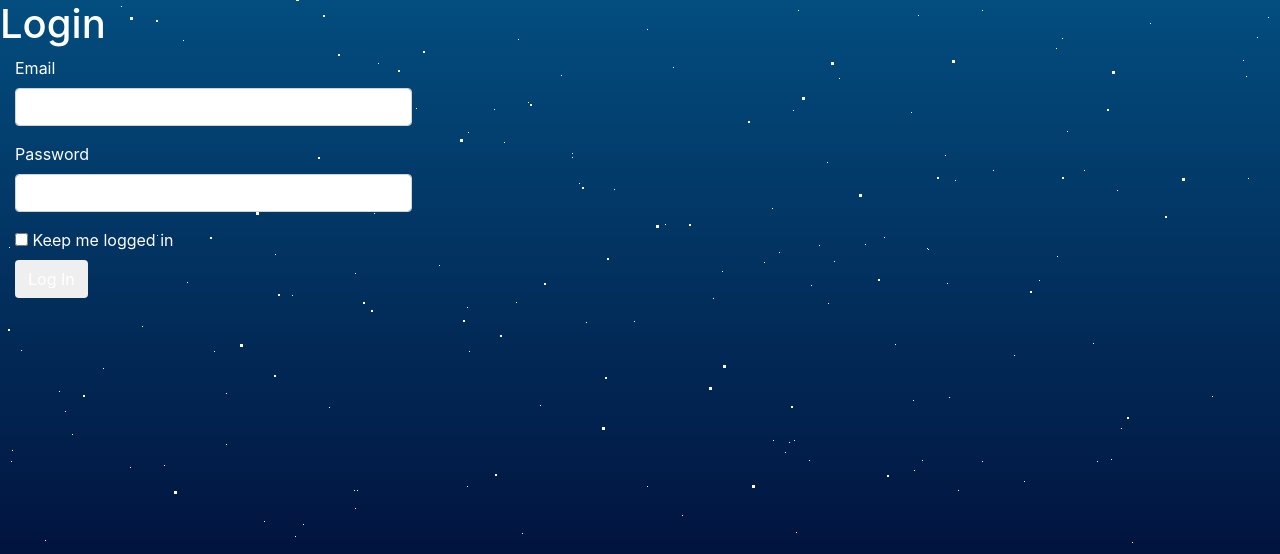
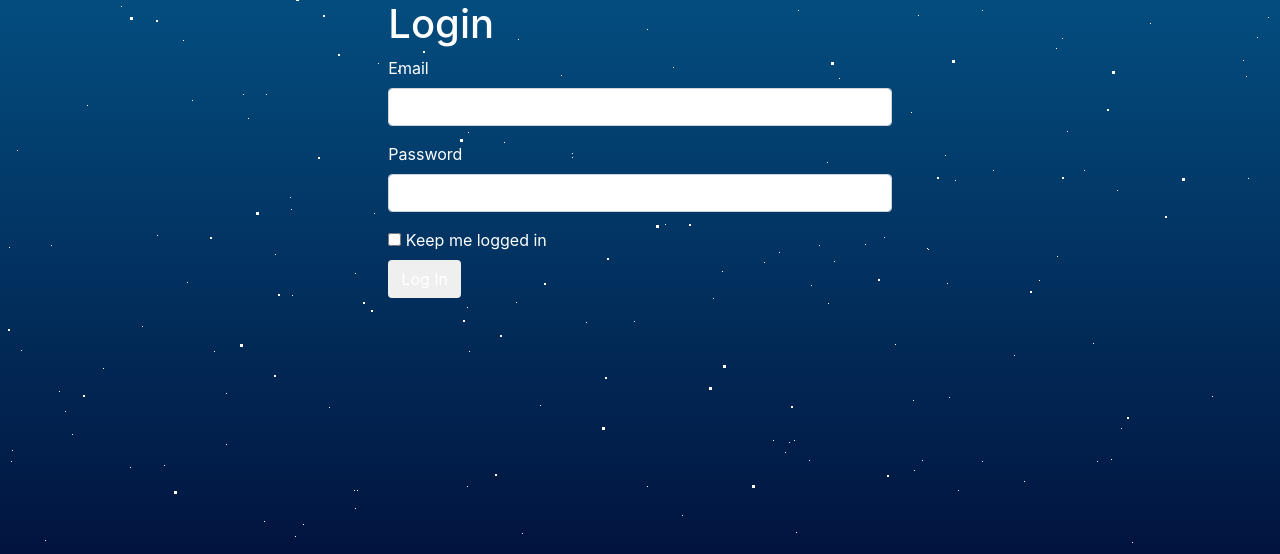
Before and after one commit to CsarChvz/Blog-App-Flask, a Flask app: page /auth/login in a window 1280 px wide. Shown: the part 62-616 px from the top of the page. Run offline with Flask 2, Linux system fonts and the light colour scheme; some libraries are stand-ins or nearby versions.

Commit message:
Se coloracon las propiedades de flex y se acomodo en el centro los formularios

```diff
--- a/app/templates/auth/login.html
+++ b/app/templates/auth/login.html
@@ -1,21 +1,29 @@
 {% extends "base.html" %}
 {% import "bootstrap/wtf.html" as wtf %}
 
-{% block title %} <title> Yaijh cx </title>{% endblock %}
-
+{% block title %} <title> Login </title>{% endblock %}
+{% block links %}
+<link rel="stylesheet" href="{{ url_for('static', filename='css/estilos.css') }}">
+{% endblock %}
 {% block styles %}
 <style>
     *{
         color: white;
     }
+
+    .contenedor-flex{
+    display: flex !important;
+    justify-content: space-evenly !important;
+    flex-wrap: wrap !important;
+    }
+
 </style>
 {% endblock %}
 {% block page_content %}
-
-    <div class="page-header">
+<div class="contenedor-flex">
+    <div class="col-md-5">
         <h1>Login</h1>
+        {{ wtf.quick_form(form) }}
     </div>
-        <div class="col-md-4">
-            {{ wtf.quick_form(form) }}
-        </div>
+</div>
 {% endblock %}
```
Also changed, not shown: app/templates/auth/register.html (+10 -5 lines).
